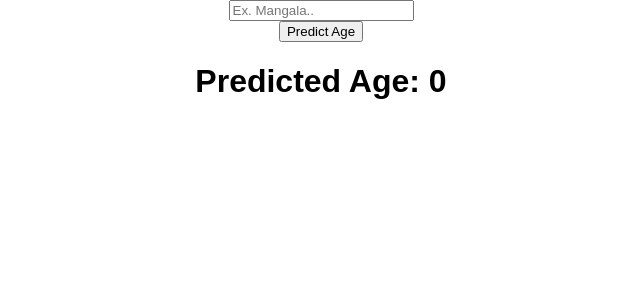
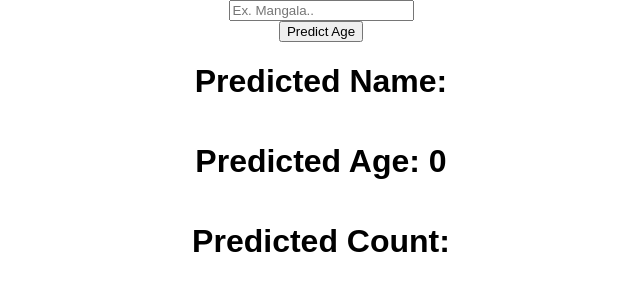
Before and after one commit to mangala-karunarathne/React-Refresh, a React (Create React App) app: page / in a window 1280 px wide. Shown: the top 300 px of the page, without its empty margins (319-959 px from the left). Built offline with nearby package versions, Linux system fonts and the light colour scheme.

Commit message:
CHG | Getting Name and Count using the same API

```diff
--- a/src/App.js
+++ b/src/App.js
@@ -5,11 +5,13 @@ import Axios from "axios";
 function App() {
   const [name, setName] = useState("");
   const [age, setAge] = useState(0);
+  const [result, setResult] = useState(0);
 
   const fetchData = () => {
     Axios.get(`https://api.agify.io/?name=${name}`).then((res) => {
       console.log(res.data.age);
       setAge(res.data.age);
+      setResult(res.data);
     });
   };
 
@@ -22,8 +24,9 @@ function App() {
         }}
       />
       <button onClick={fetchData}>Predict Age</button>
+      <h1>Predicted Name: {result.name} </h1>
       <h1>Predicted Age: {age} </h1>
-
+      <h1>Predicted Count: {result.count} </h1>
     </div>
   );
 }
```
